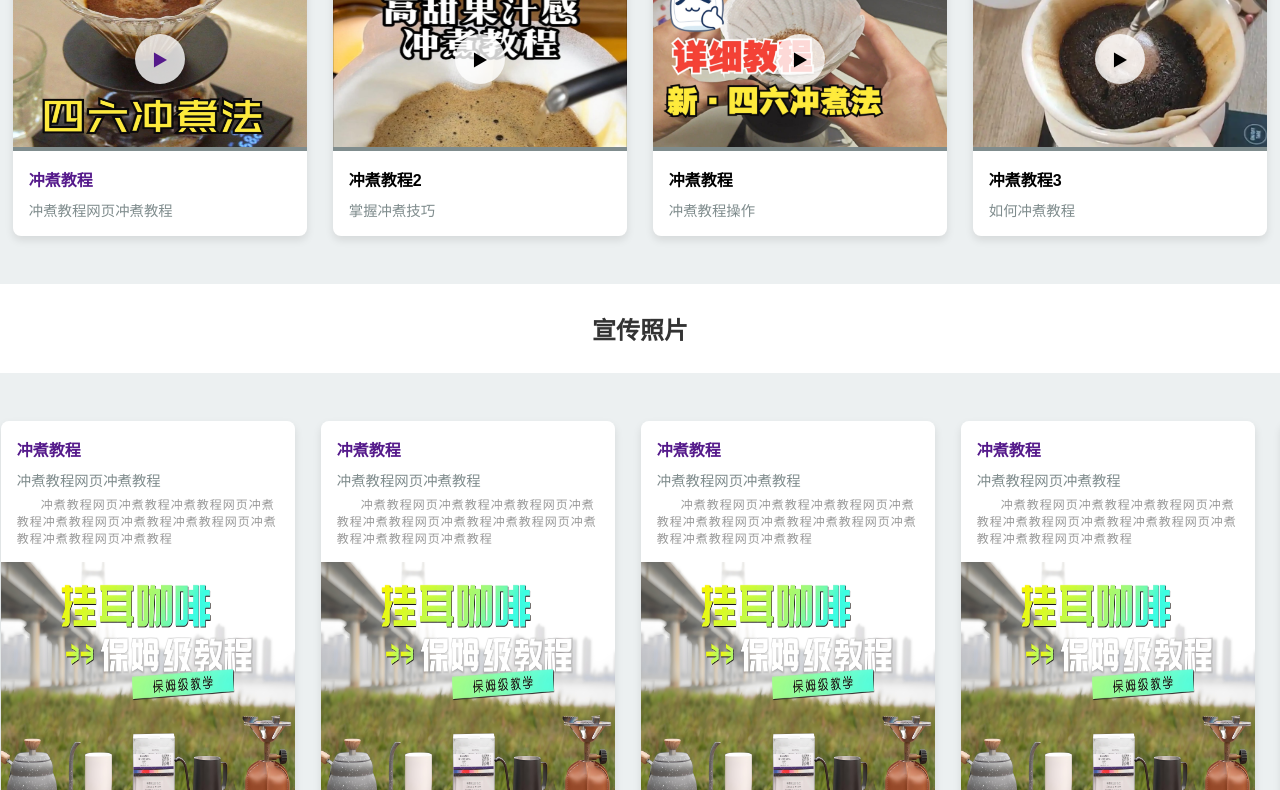
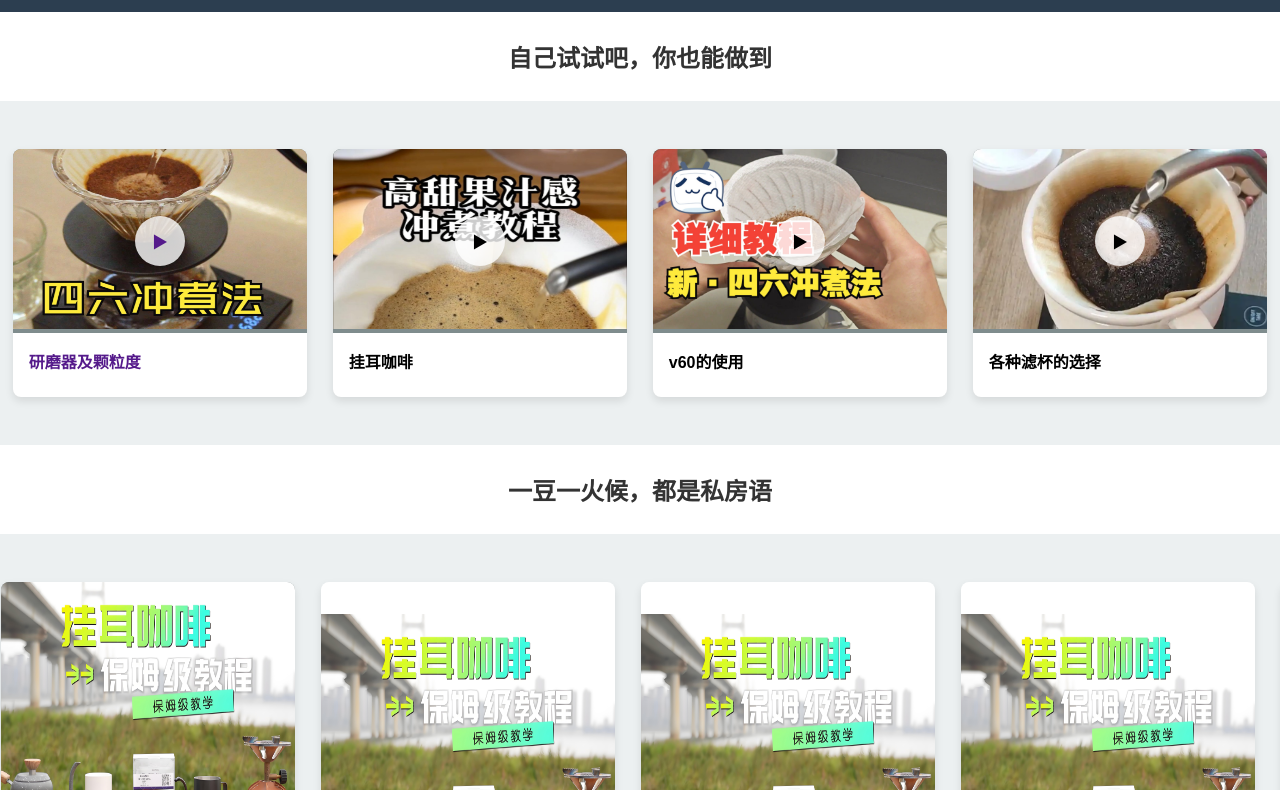
Before and after one commit to GoGoFireUP/AXiaoCoffee, a plain HTML site: page 阿肖的网页/CoffeeSchool/index.html in a window 1280 px wide. Shown: the part 252-1042 px from the top of the page. Drawn offline with Linux system fonts and the light colour scheme.

Commit message:
阿肖的修改

```diff
--- a/阿肖的网页/CoffeeSchool/index.html
+++ b/阿肖的网页/CoffeeSchool/index.html
@@ -42,7 +42,7 @@
         }
 
         .brand-name {
-            font-size: 1.8rem;
+            font-size: 10rem;
             font-weight: bold;
         }
 
@@ -167,12 +167,12 @@
 <body>
     <!-- 顶部区域 - 品牌+LOGO -->
     <header>
-        <div class="logo">LOGO</div>
-        <div class="brand-name">学习平台</div>
+        <div class="logo"></div>
+        <div class="brand-name">阿肖咖啡研究所</div>
     </header>
 
     <!-- 中间区域 - 视频教程 -->
-	<h2>视频教程</h2>
+	<h2>自己试试吧，你也能做到</h2>
     <section class="video-section">
         <div class="video-container" id="videoContainer">
             <!-- 视频项1 -->
@@ -186,8 +186,8 @@
                 </div>
 				<a href="">
 					<div class="video-info">
-					    <div class="video-title">冲煮教程</div>
-					    <div class="video-desc">冲煮教程网页冲煮教程</div>
+					    <div class="video-title">研磨器及颗粒度</div>
+					    <div class="video-desc"></div>
 					</div>
 				</a>
             </div>
@@ -199,8 +199,8 @@
                     <div class="play-icon">▶</div>
                 </div>
                 <div class="video-info">
-                    <div class="video-title">冲煮教程2</div>
-                    <div class="video-desc">掌握冲煮技巧</div>
+                    <div class="video-title">挂耳咖啡</div>
+                    <div class="video-desc"></div>
                 </div>
             </div>
 
@@ -211,8 +211,8 @@
                     <div class="play-icon">▶</div>
                 </div>
                 <div class="video-info">
-                    <div class="video-title">冲煮教程</div>
-                    <div class="video-desc">冲煮教程操作</div>
+                    <div class="video-title">v60的使用</div>
+                    <div class="video-desc"></div>
                 </div>
             </div>
 
@@ -223,8 +223,8 @@
                     <div class="play-icon">▶</div>
                 </div>
                 <div class="video-info">
-                    <div class="video-title">冲煮教程3</div>
-                    <div class="video-desc">如何冲煮教程</div>
+                    <div class="video-title">各种滤杯的选择</div>
+                    <div class="video-desc"></div>
                 </div>
             </div>
 
@@ -236,30 +236,23 @@
 	#pp img{height: 270px;}
 	</style>
     <!-- 底部区域 - 宣传语+宣传照片 -->
-	<h2>宣传照片</h2>
+	<h2>一豆一火候，都是私房语</h2>
     <section class="video-section" >
         <div class="video-container" id="pp">
             <!-- 图片1 -->
             <div class="video-item" >
 				<a href="">
-					<div class="video-info">
-					    <div class="video-title">冲煮教程</div>
-					    <div class="video-desc">冲煮教程网页冲煮教程</div>
-						<p class="pic-desc">冲煮教程网页冲煮教程冲煮教程网页冲煮教程冲煮教程网页冲煮教程冲煮教程网页冲煮教程冲煮教程网页冲煮教程</p>
-					</div>
-				</a>
+
                 <div class="video-thumbnail">
 					<img src="f2.jfif" alt="">
-                </div>
+                              </div>
             </div>
 
             <!-- 图片2 -->
             <div class="video-item">
             	<a href="">
             		<div class="video-info">
-            		    <div class="video-title">冲煮教程</div>
-            		    <div class="video-desc">冲煮教程网页冲煮教程</div>
-            			<p class="pic-desc">冲煮教程网页冲煮教程冲煮教程网页冲煮教程冲煮教程网页冲煮教程冲煮教程网页冲煮教程冲煮教程网页冲煮教程</p>
+
             		</div>
             	</a>
                 <div class="video-thumbnail">
@@ -270,9 +263,7 @@
             <div class="video-item">
             	<a href="">
             		<div class="video-info">
-            		    <div class="video-title">冲煮教程</div>
-            		    <div class="video-desc">冲煮教程网页冲煮教程</div>
-            			<p class="pic-desc">冲煮教程网页冲煮教程冲煮教程网页冲煮教程冲煮教程网页冲煮教程冲煮教程网页冲煮教程冲煮教程网页冲煮教程</p>
+
             		</div>
             	</a>
                 <div class="video-thumbnail">
@@ -283,9 +274,7 @@
 			<div class="video-item">
 				<a href="">
 					<div class="video-info">
-					    <div class="video-title">冲煮教程</div>
-					    <div class="video-desc">冲煮教程网页冲煮教程</div>
-						<p class="pic-desc">冲煮教程网页冲煮教程冲煮教程网页冲煮教程冲煮教程网页冲煮教程冲煮教程网页冲煮教程冲煮教程网页冲煮教程</p>
+
 					</div>
 				</a>
 			    <div class="video-thumbnail">
@@ -296,9 +285,7 @@
 			<div class="video-item">
 				<a href="">
 					<div class="video-info">
-					    <div class="video-title">冲煮教程</div>
-					    <div class="video-desc">冲煮教程网页冲煮教程</div>
-						<p class="pic-desc">冲煮教程网页冲煮教程冲煮教程网页冲煮教程冲煮教程网页冲煮教程冲煮教程网页冲煮教程冲煮教程网页冲煮教程</p>
+
 					</div>
 				</a>
 			    <div class="video-thumbnail">
@@ -309,9 +296,7 @@
 			<div class="video-item">
 				<a href="">
 					<div class="video-info">
-					    <div class="video-title">冲煮教程</div>
-					    <div class="video-desc">冲煮教程网页冲煮教程</div>
-						<p class="pic-desc">冲煮教程网页冲煮教程冲煮教程网页冲煮教程冲煮教程网页冲煮教程冲煮教程网页冲煮教程冲煮教程网页冲煮教程</p>
+
 					</div>
 				</a>
 			    <div class="video-thumbnail">
@@ -322,9 +307,7 @@
 			<div class="video-item">
 				<a href="">
 					<div class="video-info">
-					    <div class="video-title">冲煮教程</div>
-					    <div class="video-desc">冲煮教程网页冲煮教程</div>
-						<p class="pic-desc">冲煮教程网页冲煮教程冲煮教程网页冲煮教程冲煮教程网页冲煮教程冲煮教程网页冲煮教程冲煮教程网页冲煮教程</p>
+
 					</div>
 				</a>
 			    <div class="video-thumbnail">
@@ -335,9 +318,7 @@
 			<div class="video-item">
 				<a href="">
 					<div class="video-info">
-					    <div class="video-title">冲煮教程</div>
-					    <div class="video-desc">冲煮教程网页冲煮教程</div>
-						<p class="pic-desc">冲煮教程网页冲煮教程冲煮教程网页冲煮教程冲煮教程网页冲煮教程冲煮教程网页冲煮教程冲煮教程网页冲煮教程</p>
+
 					</div>
 				</a>
 			    <div class="video-thumbnail">
@@ -348,9 +329,7 @@
 			<div class="video-item">
 				<a href="">
 					<div class="video-info">
-					    <div class="video-title">冲煮教程</div>
-					    <div class="video-desc">冲煮教程网页冲煮教程</div>
-						<p class="pic-desc">冲煮教程网页冲煮教程冲煮教程网页冲煮教程冲煮教程网页冲煮教程冲煮教程网页冲煮教程冲煮教程网页冲煮教程</p>
+
 					</div>
 				</a>
 			    <div class="video-thumbnail">
@@ -361,9 +340,7 @@
 			<div class="video-item">
 				<a href="">
 					<div class="video-info">
-					    <div class="video-title">冲煮教程</div>
-					    <div class="video-desc">冲煮教程网页冲煮教程</div>
-						<p class="pic-desc">冲煮教程网页冲煮教程冲煮教程网页冲煮教程冲煮教程网页冲煮教程冲煮教程网页冲煮教程冲煮教程网页冲煮教程</p>
+
 					</div>
 				</a>
 			    <div class="video-thumbnail">
@@ -374,9 +351,7 @@
 			<div class="video-item">
 				<a href="">
 					<div class="video-info">
-					    <div class="video-title">冲煮教程</div>
-					    <div class="video-desc">冲煮教程网页冲煮教程</div>
-						<p class="pic-desc">冲煮教程网页冲煮教程冲煮教程网页冲煮教程冲煮教程网页冲煮教程冲煮教程网页冲煮教程冲煮教程网页冲煮教程</p>
+
 					</div>
 				</a>
 			    <div class="video-thumbnail">
@@ -387,9 +362,7 @@
         <div class="video-item">
         	<a href="">
         		<div class="video-info">
-        		    <div class="video-title">冲煮教程</div>
-        		    <div class="video-desc">冲煮教程网页冲煮教程</div>
-        			<p class="pic-desc">冲煮教程网页冲煮教程冲煮教程网页冲煮教程冲煮教程网页冲煮教程冲煮教程网页冲煮教程冲煮教程网页冲煮教程</p>
+
         		</div>
         	</a>
             <div class="video-thumbnail">
```
